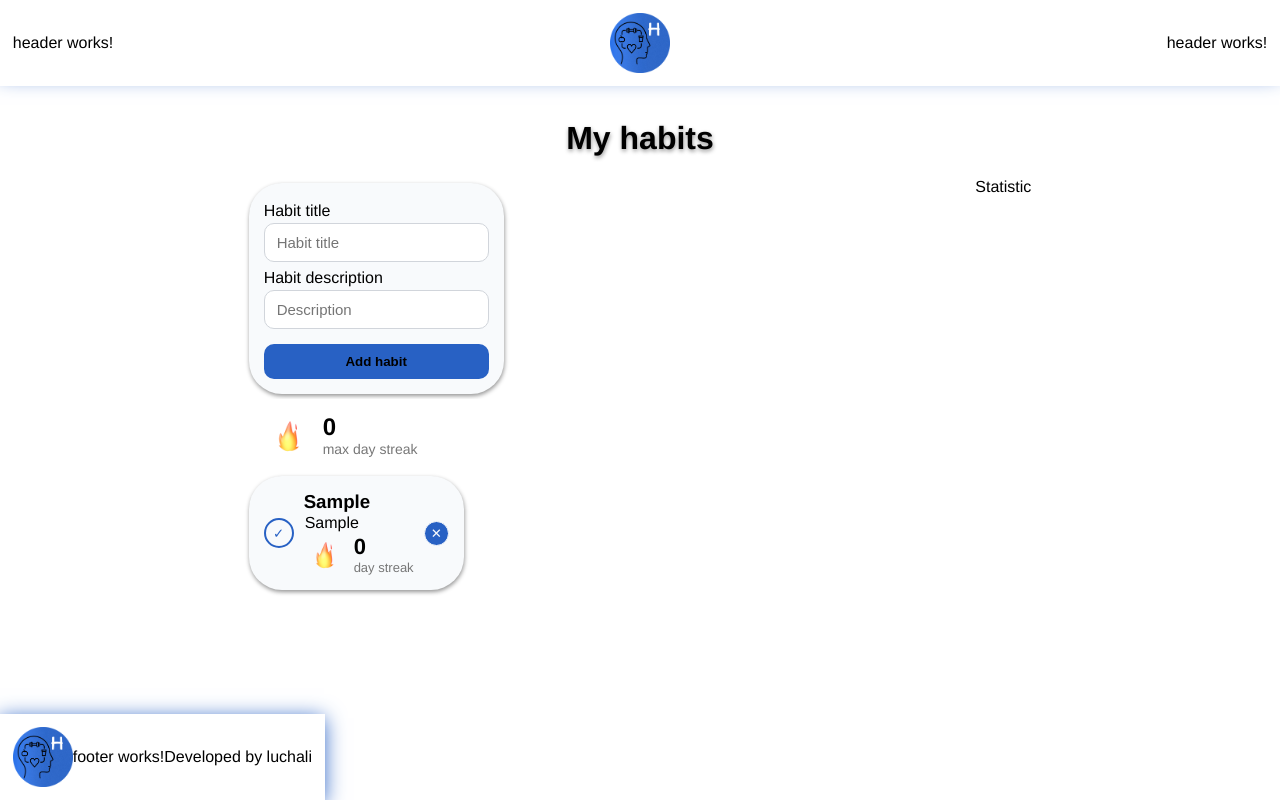
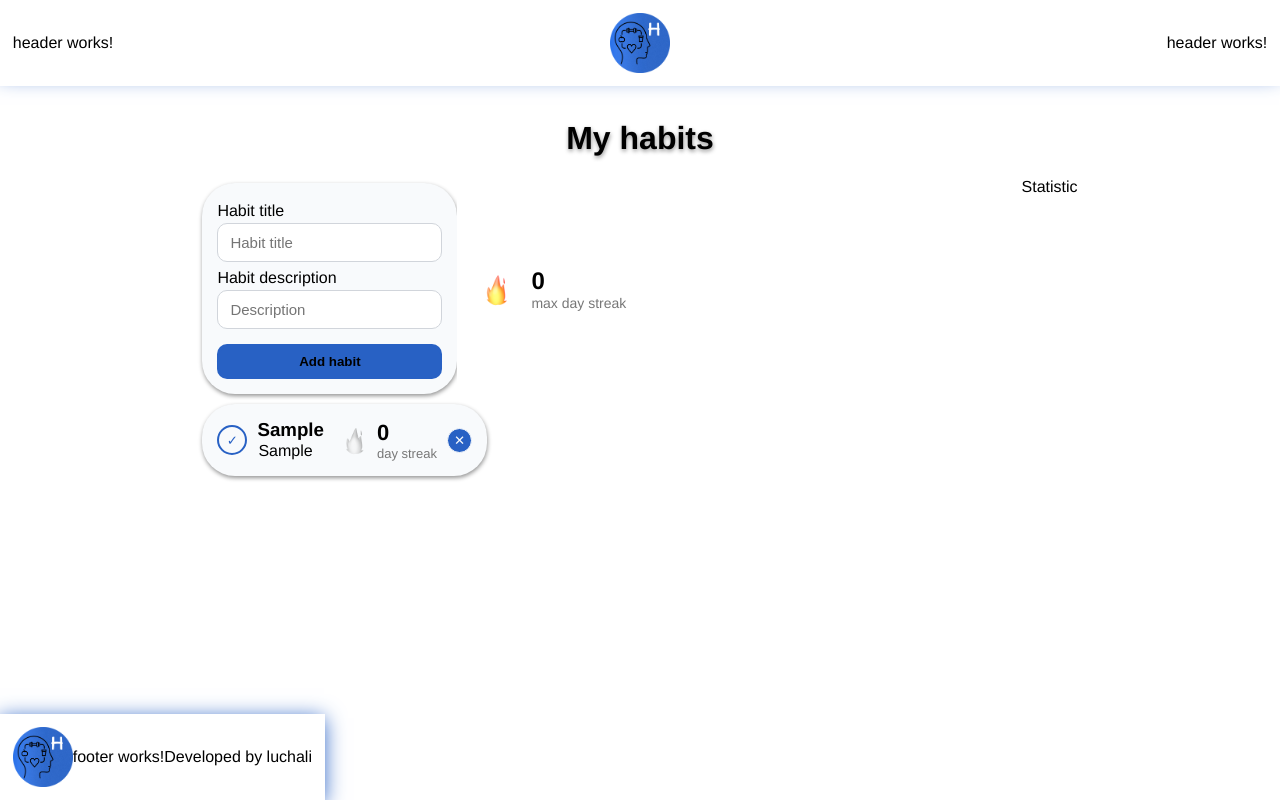
Before and after one commit to luchali/habit-tracker-angular, an Angular app: page / in a window 1280 px wide. Both pictures are taken after typing "Sample", "Sample" into the empty fields and a click on the button "Add habit". Built offline with nearby package versions, Linux system fonts and the light colour scheme.

Commit message:
add style

```diff
--- a/src/app/fire-streak/fire-streak.html
+++ b/src/app/fire-streak/fire-streak.html
@@ -1,6 +1,7 @@
 <div class="fire-streak">
   <img
     class="fire-streak__image"
+    [class.fire-streak__image--inactive]="streak() === 0"
     src="/fire-streak.gif"
     alt="Fire streak"
   />
--- a/src/app/fire-streak/fire-streak.scss
+++ b/src/app/fire-streak/fire-streak.scss
@@ -1,13 +1,19 @@
 .fire-streak {
   display: flex;
   align-items: center;
-  gap: 8px;
+  gap: 1px;
 
     &__image {
       width: 42px;
       height: 42px;
       object-fit: contain;
+
+      &--inactive {
+        filter: grayscale(100%);
+        opacity: 0.6;
       }
+    }
+
 
     &__info {
       display: flex;
--- a/src/app/habit-card/habit-card.html
+++ b/src/app/habit-card/habit-card.html
@@ -14,14 +14,14 @@
         <p class="habit-card__description">
           {{ habit().content }}
         </p>
-        <app-fire-streak [habit]="habit()"></app-fire-streak>
       </div>
   </div>
-
-  <button class="habit-card__button"
-  (click)="deleteHabit.emit(habit().id)"
-  >✕</button>
-
+  <div class="habit-card__section">
+    <app-fire-streak [habit]="habit()"></app-fire-streak>
+    <button class="habit-card__button"
+      (click)="deleteHabit.emit(habit().id)"
+    >✕</button>
+  </div>
   <!-- <label>
     <input class="habit-card__checkbox" type="checkbox" />
   </label> -->
--- a/src/app/home/home.scss
+++ b/src/app/home/home.scss
@@ -9,6 +9,8 @@
 
     &_habitssection{
         margin: 0;
+        display: grid;
+        grid-template-columns: auto auto;
     }
     &_title {
         grid-column: 1/-1;
@@ -16,6 +18,7 @@
     }
 
     &_list{
+        grid-column: 1/-1;
         background-color: v.$background-color;
         width: max-content;
         height: fit-content;
@@ -23,7 +26,6 @@
         margin-block: 5px;
         border-radius: 33px;
         box-shadow: 0.5px 2px 4px rgba(0, 0, 0, 0.419);
-
     }
 }
 
@@ -35,25 +37,25 @@
   padding: 12px 16px;
   background-color: white;
   border-radius: 16px;
-}
 
-.streak__fire {
+   &__fire {
     width: 48px;
     height: 48px;
     object-fit: contain;
     }
 
-.streak__info {
+    &__info {
     display: flex;
     flex-direction: column;
     }
 
-.streak__count {
+    &__count {
     font-size: 24px;
     font-weight: 700;
     }
 
-.streak__text {
+    &__text {
     font-size: 14px;
     color: #777;
     }
+}
```
Lines whose indentation alone changed are shown as unchanged.
